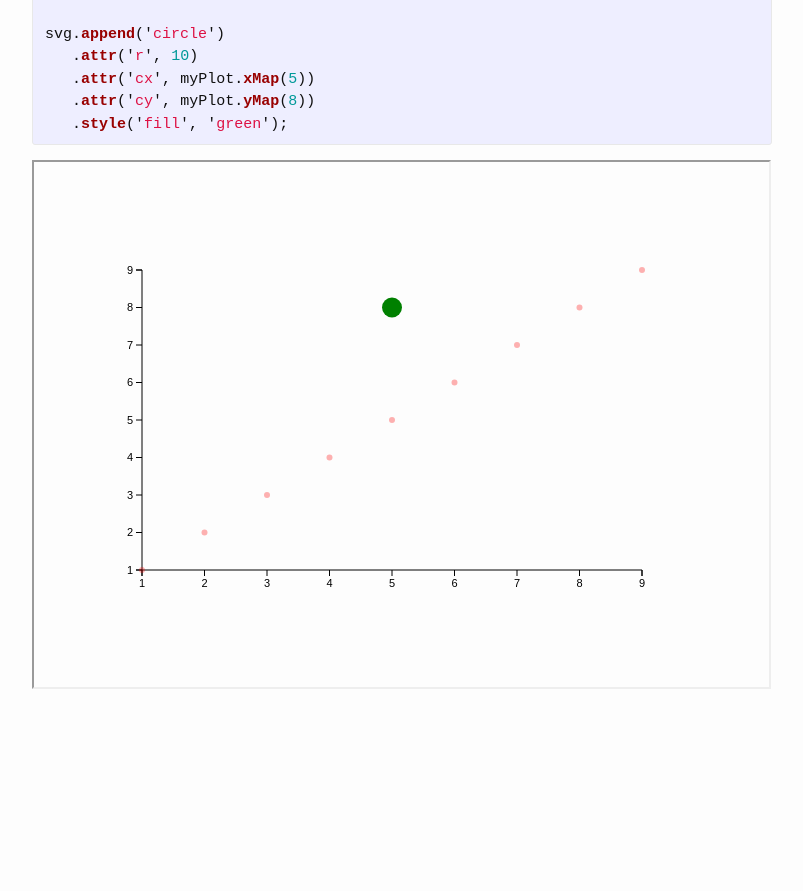
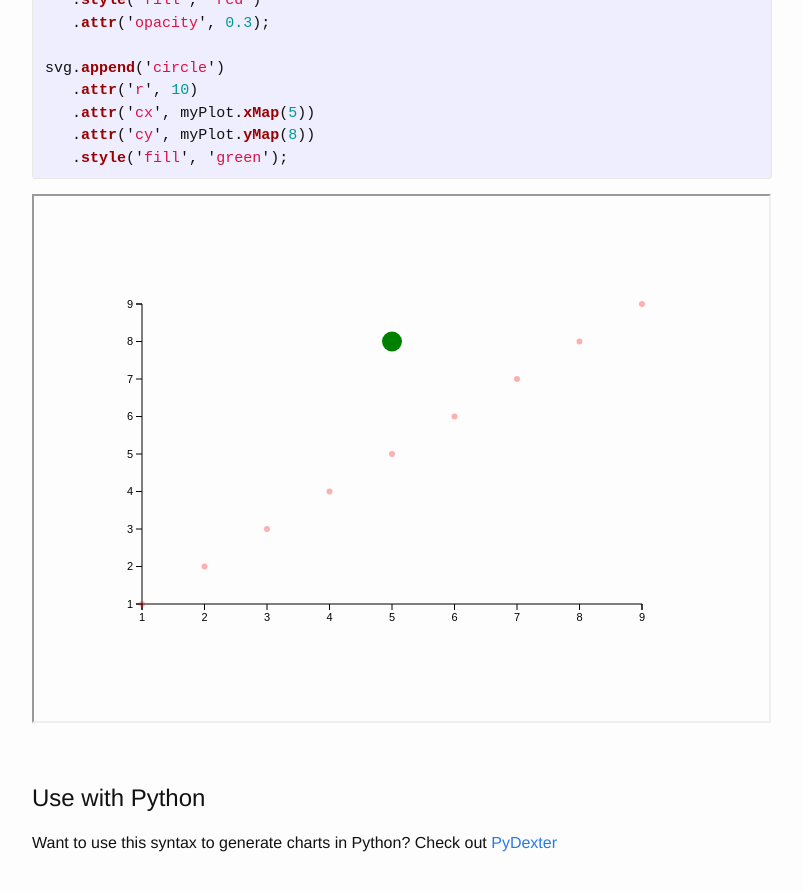
Before and after one commit to D3xterjs/d3xterjs.github.io, a Jekyll site: the page built from index.markdown, in a window 1280 px wide and 900 px high, scrolled down 7492 px. Shown: the top 891 px of the window, without its empty margins (238-1041 px from the left). Built offline with Jekyll 4.4.1, drawn with Linux system fonts in a browser that asks for light colours; before the commit the page ends 8218 px from its top, so only the background shows below that.

Commit message:
adding PyDexter to informational site

```diff
--- a/index.markdown
+++ b/index.markdown
@@ -17,6 +17,7 @@ layout: default
 - [Pie Chart](#pie)
 - [Configuration](#configuration)
 - [Extension with D3](#extension)
+- [Use with Python](#python)
 
 ## Plot
 <a name="plot" />
@@ -202,3 +203,8 @@ svg.append('circle')
    .style('fill', 'green');
 {% endhighlight %}
 <iframe height='525' width='735' src="./charts/extend.html"></iframe>
+
+## Use with Python
+<a name="python" />
+
+Want to use this syntax to generate charts in Python? Check out <a href="https://github.com/D3xterjs/pydexter/">PyDexter</a>
```
